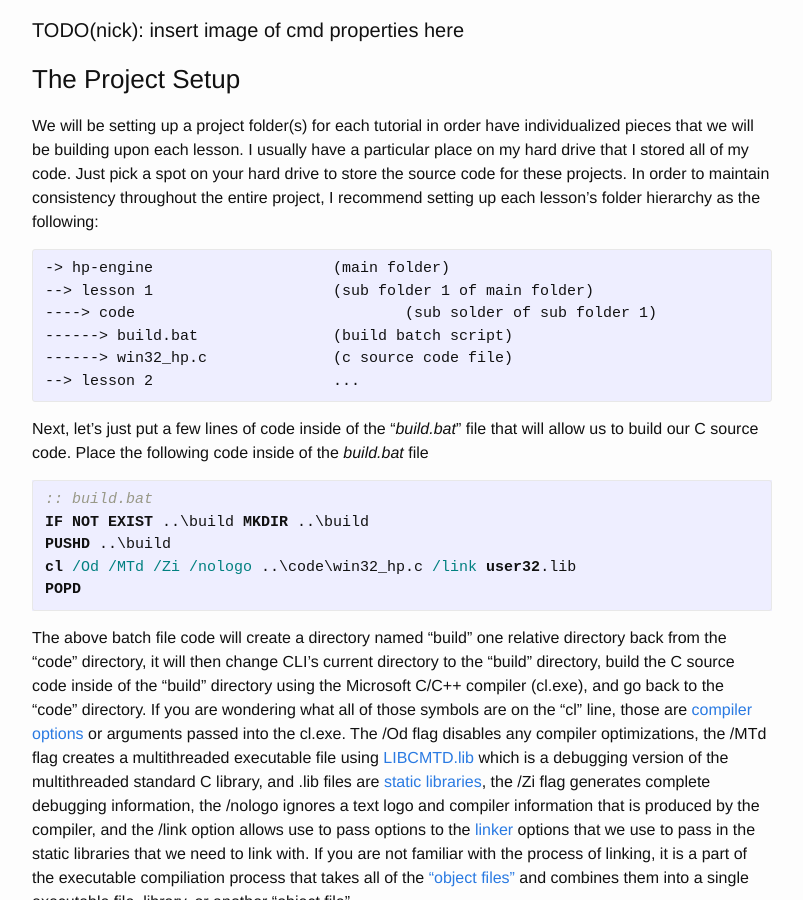
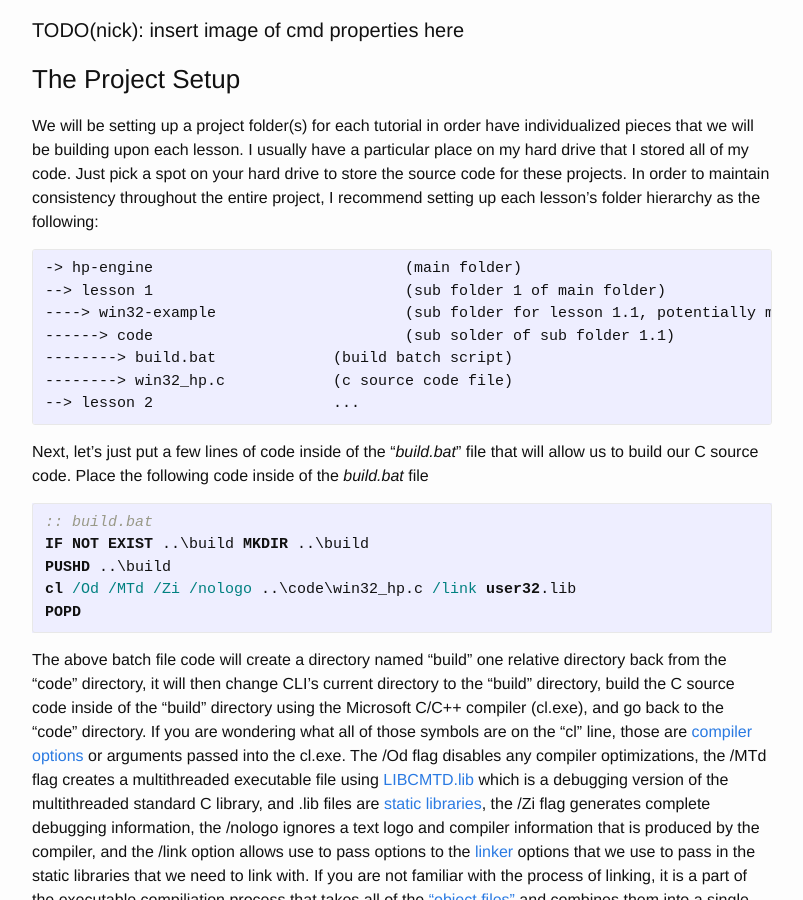
Before and after one commit to nkane/nkane.github.io, a Jekyll site: the page built from _posts/2018-08-03-win32-software-renderer-lesson-1:-getting-started.markdown, in a window 1280 px wide and 900 px high, scrolled down 2819 px. Shown: the whole window, without its empty margins (238-1041 px from the left). Built offline with Jekyll 4.4.1, drawn with Linux system fonts in a browser that asks for light colours; some of the changed text lies outside the part shown.

Commit message:
updating tutorial 1 for software renderer

````diff
--- a/_posts/2018-08-03-win32-software-renderer-lesson-1:-getting-started.markdown
+++ b/_posts/2018-08-03-win32-software-renderer-lesson-1:-getting-started.markdown
@@ -95,11 +95,12 @@
 the entire project, I recommend setting up each lesson's folder hierarchy as the following:
 
 ``` plain
--> hp-engine 			(main folder)
---> lesson 1 			(sub folder 1 of main folder)
-----> code 				(sub solder of sub folder 1)
-------> build.bat 		(build batch script)
-------> win32_hp.c 		(c source code file)
+-> hp-engine 				(main folder)
+--> lesson 1 				(sub folder 1 of main folder)
+----> win32-example			(sub folder for lesson 1.1, potentially more lessons 1.x)
+------> code 				(sub solder of sub folder 1.1)
+--------> build.bat 		(build batch script)
+--------> win32_hp.c 		(c source code file)
 --> lesson 2 			...
 ```
 
@@ -206,6 +207,12 @@
 	  parameter.
 
 
+### Windows API Hello World
+Now that we have been introduced to the Windows API entry point, let's start out with creating a basic program to use as an
+example of our basic file structure and getting use to compiling using the Windows CLI. Before we begin, try to keep the
+folder and file structure the same as we discussed in a prior section of this tutorial. I will be storing these collections of
+files.
+
 
 
 ### Windows API PeekMessage, TranslateMessage, and DispatchMessage
````
